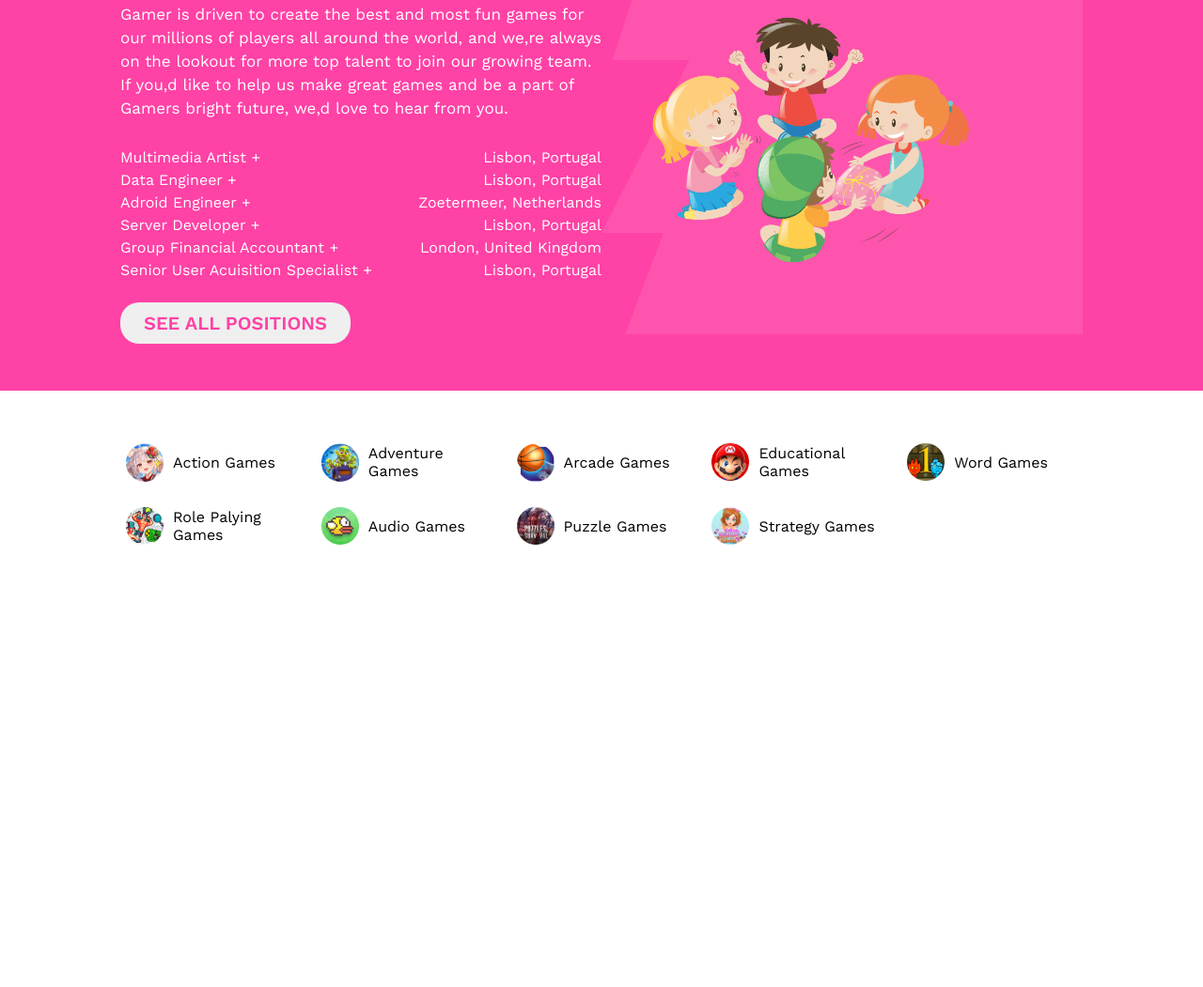
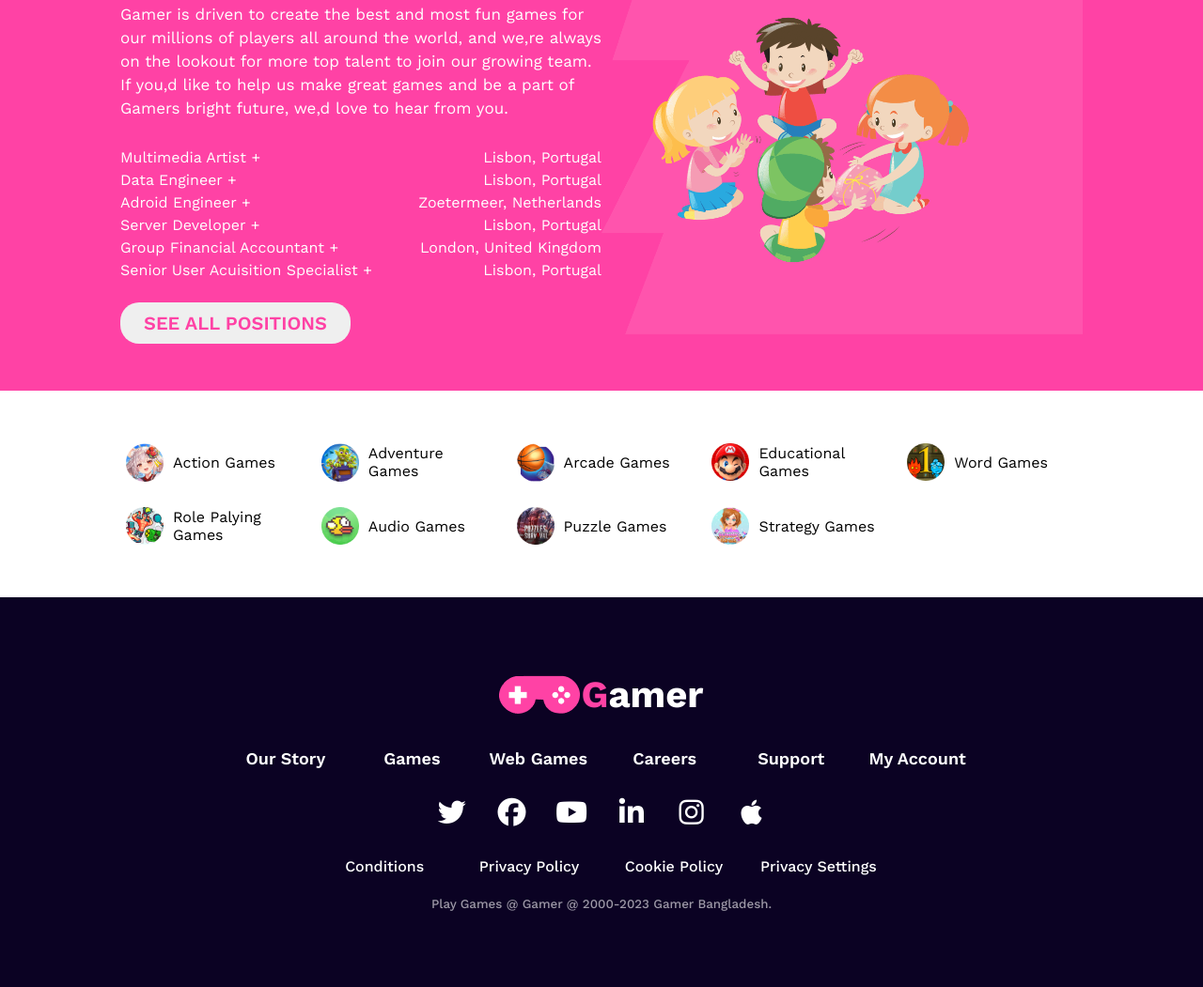
Before and after one commit to rahathossenantor/gamer-zone, a plain HTML site: page index.html in a window 1280 px wide. Shown: the part 2794-3845 px from the top of the page at 94% size. Before the commit the page ends 3430 px from the top, so only its background shows below. Drawn offline with nearby package versions, Linux system fonts and the light colour scheme.

Commit message:
footer section completed

```diff
--- a/index.html
+++ b/index.html
@@ -241,6 +241,38 @@
         </section>
     </main>
 
-    <footer></footer>
+    <footer>
+        <div class="footer-content d-flex">
+            <div class="logo footer-logo d-flex">
+                <img src="./images/Frame.png" alt="logo"> <h3><span style="color: #FF42A5;">G</span>amer</h3>
+            </div>
+
+            <ul class="navigation-links">
+                <li><a href="">Our Story</a></li>
+                <li><a href="">Games</a></li>
+                <li><a href="">Web Games</a></li>
+                <li><a href="">Careers</a></li>
+                <li><a href="">Support</a></li>
+                <li><a href="">My Account</a></li>
+            </ul>
+
+            <ul class="social-links">
+                <li><a href=""><i class="fa-brands fa-twitter"></i></a></li>
+                <li><a href=""><i class="fa-brands fa-facebook"></i></a></li>
+                <li><a href=""><i class="fa-brands fa-youtube"></i></a></li>
+                <li><a href=""><i class="fa-brands fa-linkedin-in"></i></a></li>
+                <li><a href=""><i class="fa-brands fa-instagram"></i></a></li>
+                <li><a href=""><i class="fa-brands fa-apple"></i></a></li>
+            </ul>
+
+            <ul class="useful-links">
+                <li><a href="">Conditions</a></li>
+                <li><a href="">Privacy Policy</a></li>
+                <li><a href="">Cookie Policy</a></li>
+                <li><a href="">Privacy Settings</a></li>
+            </ul>
+            <p class="copyright-text"><small>Play Games @ Gamer @ 2000-2023 Gamer Bangladesh.</small></p>
+        </div>
+    </footer>
 </body>
 </html>
--- a/style.css
+++ b/style.css
@@ -12,13 +12,18 @@ header,
 .banner-content,
 #about,
 .games-content,
-.features-content, .career-content, .category-content {
+.features-content,
+.career-content,
+.category-content,
+.footer-content {
     width: 80%;
     margin: 0 auto;
 }
+
 ul li {
     list-style: none;
 }
+
 .d-flex {
     display: flex;
 }
@@ -318,12 +323,15 @@ nav ul li a {
     background-color: #FF42A5;
     margin: 100px 0 50px 0;
 }
+
 .career-content {
     align-items: center;
     color: white;
     padding: 50px 0;
 }
-.career-text, .career-image {
+
+.career-text,
+.career-image {
     width: 50%;
 }
 
@@ -331,20 +339,25 @@ nav ul li a {
     color: white;
     margin-bottom: 30px;
 }
+
 .roles {
     justify-content: space-between;
     margin-bottom: 20px;
 }
+
 .career-content li {
     font-size: 16px;
     margin-bottom: 5px;
 }
+
 .career-content button {
     color: #FF42A5;
 }
+
 .right {
     text-align: right;
 }
+
 .career-image img {
     display: inline-block;
     width: 100%;
@@ -354,26 +367,87 @@ nav ul li a {
 .category-content {
     padding-bottom: 50px;
 }
+
 .category-container {
     display: grid;
     grid-template-columns: repeat(5, 1fr);
     gap: 15px;
 }
+
 .category {
     align-items: center;
     border-radius: 35px;
     padding: 6px 6px;
 }
+
 .category:hover {
     border: 1px solid #FF42A5;
     padding: 5px 5px;
 }
+
 .category img {
     width: 40px;
     margin-right: 10px;
 }
 
 /* footer section styles */
+footer {
+    background-color: #0B0223;
+    color: white;
+}
+
+.footer-content {
+    flex-direction: column;
+    align-items: center;
+    padding: 80px 0;
+}
+
+.footer-logo {
+    margin-bottom: 1.5rem;
+}
+
+.footer-content li {
+    margin-bottom: 10px;
+    padding: 10px;
+}
+
+.footer-content li a {
+    color: white;
+    text-decoration: none;
+}
+
+.navigation-links,
+.social-links,
+.useful-links {
+    display: grid;
+    gap: 10px;
+    text-align: center;
+}
+
+.navigation-links,
+.social-links {
+    grid-template-columns: repeat(6, 1fr);
+}
+
+.useful-links {
+    grid-template-columns: repeat(4, 1fr);
+}
+
+.navigation-links {
+    font-size: 18px;
+    font-weight: 600;
+}
+
+.social-links {
+    font-size: 30px;
+}
+
+.useful-links li,
+.copyright-text {
+    color: rgba(255, 255, 255, 0.60);
+    font-size: 16px;
+    font-weight: 500;
+}
 
 
 /* media queries for responsiveness */
@@ -397,6 +471,7 @@ nav ul li a {
     .section-description {
         line-height: 22px;
     }
+
     nav,
     nav ul,
     .about-content,
@@ -525,8 +600,34 @@ nav ul li a {
         grid-template-columns: repeat(2, 1fr);
         gap: 10px;
     }
+
     .category:last-child {
         display: none;
+    }
+
+    /* footer */
+    .footer-content {
+        padding: 50px 0;
+    }
+
+    .navigation-links,
+    .social-links,
+    .useful-links {
+        grid-template-columns: repeat(2, 1fr);
+        margin-bottom: 30px;
+    }
+
+    .social-links {
+        grid-template-columns: repeat(3, 1fr);
+    }
+
+    .footer-content li {
+        margin-bottom: 5px;
+        padding: 5px 15px;
+    }
+
+    .copyright-text {
+        text-align: center;
     }
 }
 
@@ -538,14 +639,20 @@ nav ul li a {
         font-size: 45px;
         text-align: center;
     }
+
     nav,
-    .about-content, .first-row-container,
-    .second-row-container, .career-content {
+    .about-content,
+    .first-row-container,
+    .second-row-container,
+    .career-content {
         flex-direction: column;
     }
+
     .banner-texts,
-    .banner-image, .about-image,
-    .about-texts, .features-text,
+    .banner-image,
+    .about-image,
+    .about-texts,
+    .features-text,
     .features-text-two,
     .features-img,
     .career-text,
```
